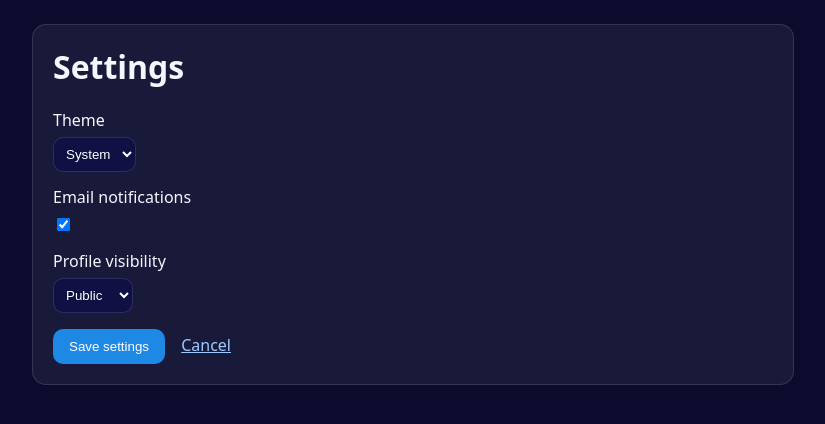
After one commit to TeemuIljin/BrainBanks, a Django app: page /settings/ in a window 1280 px wide. The commit adds this page. Shown: the top 424 px of the page, without its empty margins (227-1052 px from the left). Run offline with Django 5.2, Linux system fonts and the light colour scheme; a user stored in the database is signed in; data comes from the database, SQL or seed files in the repository.

Commit message:
Settings: minimal user settings (theme, email notifications, visibility) with UI and route

```diff
--- a/courses/forms.py
+++ b/courses/forms.py
@@ -1,5 +1,12 @@
 from django import forms
+from .models import UserSettings
 
 class SignInForm(forms.Form):
     username = forms.CharField(max_length=150, required=True)
     password = forms.CharField(widget=forms.PasswordInput, required=True)
+
+
+class SettingsForm(forms.ModelForm):
+    class Meta:
+        model = UserSettings
+        fields = ['theme', 'email_notifications', 'profile_visibility']
--- a/courses/models.py
+++ b/courses/models.py
@@ -104,3 +104,24 @@ class LeaderboardEntry(models.Model):
 
     def __str__(self):
         return f"{self.name}: {self.score}"
+
+
+# 📦 User Settings Model
+class UserSettings(models.Model):
+    THEME_CHOICES = [
+        ('system', 'System'),
+        ('light', 'Light'),
+        ('dark', 'Dark'),
+    ]
+    VISIBILITY_CHOICES = [
+        ('public', 'Public'),
+        ('private', 'Private'),
+    ]
+
+    user = models.OneToOneField(User, on_delete=models.CASCADE, related_name='settings')
+    theme = models.CharField(max_length=10, choices=THEME_CHOICES, default='system')
+    email_notifications = models.BooleanField(default=True)
+    profile_visibility = models.CharField(max_length=10, choices=VISIBILITY_CHOICES, default='public')
+
+    def __str__(self):
+        return f"Settings for {self.user.username}"
--- a/courses/templates/home.html
+++ b/courses/templates/home.html
@@ -256,6 +256,7 @@
                 {% if player_profile %}
                     <span title="Current streak" class="btn" style="cursor:default;">🔥 {{ player_profile.current_streak }} day streak</span>
                 {% endif %}
+                <a class="btn" href="{% url 'settings' %}" title="Settings">⚙️ Settings</a>
                 <a class="btn btn-primary" href="{% url 'view_profile' user.username %}" title="View your profile and inventory">
                     👤 {{ user.username }}
                 </a>
--- /dev/null
+++ b/courses/templates/settings.html
@@ -0,0 +1,45 @@
+<!DOCTYPE html>
+<html lang="en">
+<head>
+    <meta charset="UTF-8">
+    <title>Settings</title>
+    <style>
+        body { font-family: system-ui, -apple-system, Segoe UI, Roboto, sans-serif; margin:0; padding:24px; background:#0b0b2e; color:#f5f7ff; }
+        .card { max-width:720px; margin:0 auto; background:rgba(255,255,255,0.06); border:1px solid rgba(255,255,255,0.12); border-radius:14px; padding:20px; }
+        h1 { margin-top:0; }
+        label { display:block; margin:12px 0 6px; }
+        select, input[type="checkbox"] { padding:8px; border-radius:10px; border:1px solid rgba(255,255,255,0.12); background:#101045; color:#fff; }
+        .row { margin-bottom:14px; }
+        .actions { margin-top:16px; }
+        .btn { background:#1e88e5; color:#fff; padding:10px 16px; border:none; border-radius:10px; cursor:pointer; }
+        a { color:#9ecbff; }
+    </style>
+    {% csrf_token %}
+    {% load static %}
+    {% load i18n %}
+</head>
+<body>
+    <div class="card">
+        <h1>Settings</h1>
+        <form method="post">
+            {% csrf_token %}
+            <div class="row">
+                <label for="id_theme">Theme</label>
+                {{ form.theme }}
+            </div>
+            <div class="row">
+                <label for="id_email_notifications">Email notifications</label>
+                {{ form.email_notifications }}
+            </div>
+            <div class="row">
+                <label for="id_profile_visibility">Profile visibility</label>
+                {{ form.profile_visibility }}
+            </div>
+            <div class="actions">
+                <button type="submit" class="btn">Save settings</button>
+                <a href="{% url 'home' %}" style="margin-left:12px;">Cancel</a>
+            </div>
+        </form>
+    </div>
+</body>
+</html>
--- a/courses/urls.py
+++ b/courses/urls.py
@@ -29,4 +29,5 @@ urlpatterns = [
     path('complete-course/', views.complete_course, name='complete_course'),
     path('leaderboard/', views.leaderboard, name='leaderboard'),
     path('not_signed_in/', views.not_signed_in, name='not_signed_in'),
+    path('settings/', views.settings_view, name='settings'),
 ]
--- a/courses/views.py
+++ b/courses/views.py
@@ -5,7 +5,7 @@ from django.contrib.auth import authenticate, login
 from django.contrib import messages
 from .models import (
     Profile, Course, Quiz, ShopItem, PlayerProfile, Purchase,
-    CompletedQuiz, LeaderboardEntry, Question, Option
+    CompletedQuiz, LeaderboardEntry, Question, Option, UserSettings
 )
 from datetime import date, timedelta
 from .forms import SignInForm
@@ -364,6 +364,23 @@ def leaderboard(request):
     })
 
 
+@login_required
+def settings_view(request):
+    # Ensure settings row exists
+    settings_obj, _ = UserSettings.objects.get_or_create(user=request.user)
+    if request.method == 'POST':
+        from .forms import SettingsForm
+        form = SettingsForm(request.POST, instance=settings_obj)
+        if form.is_valid():
+            form.save()
+            messages.success(request, 'Settings updated')
+            return redirect('settings')
+    else:
+        from .forms import SettingsForm
+        form = SettingsForm(instance=settings_obj)
+    return render(request, 'settings.html', {'form': form})
+
+
 # 📦 REST API ViewSets (DRF)
 
 class ProfileViewSet(viewsets.ModelViewSet):
```
Also changed, not shown: courses/migrations/0015_usersettings.py (added).
